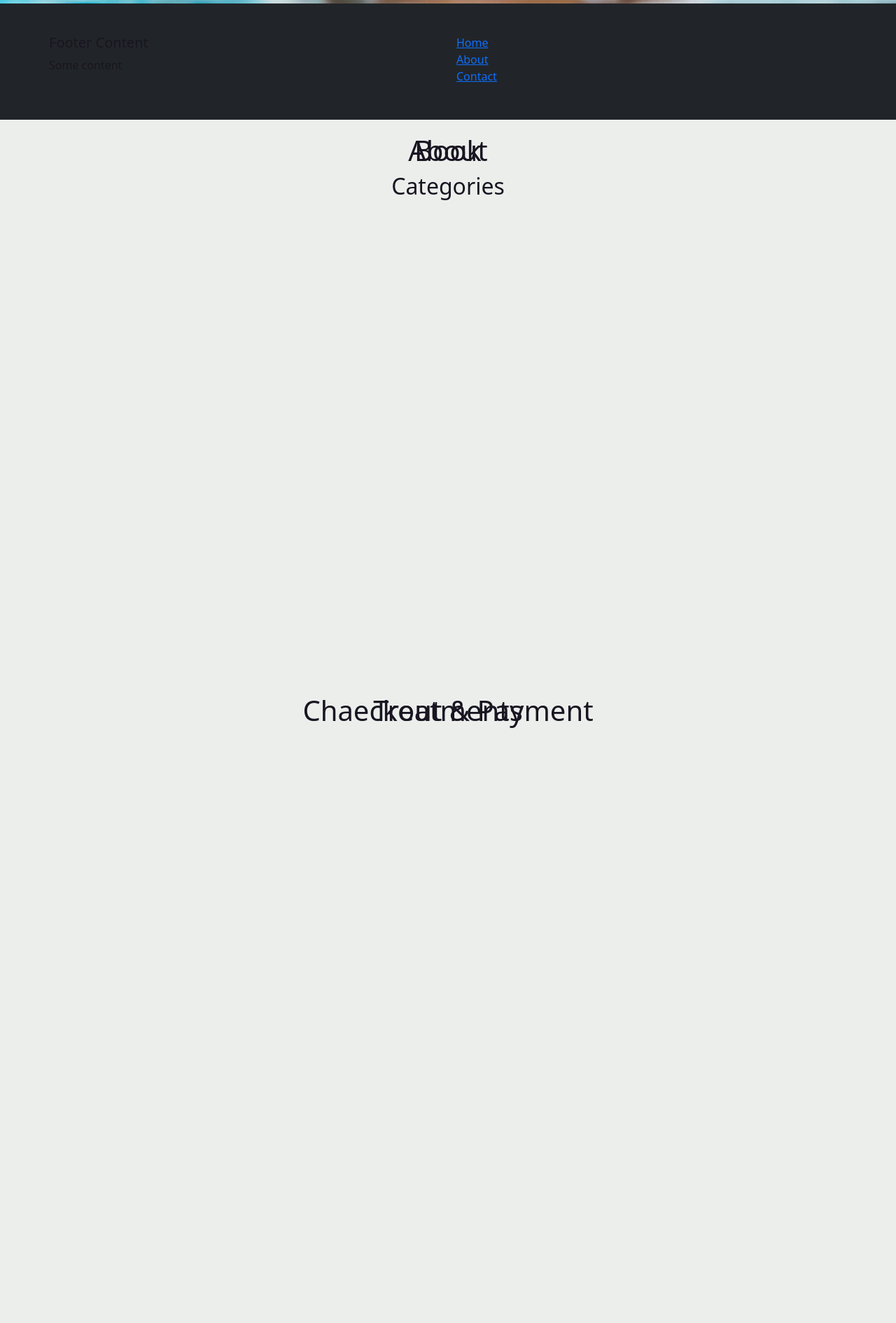
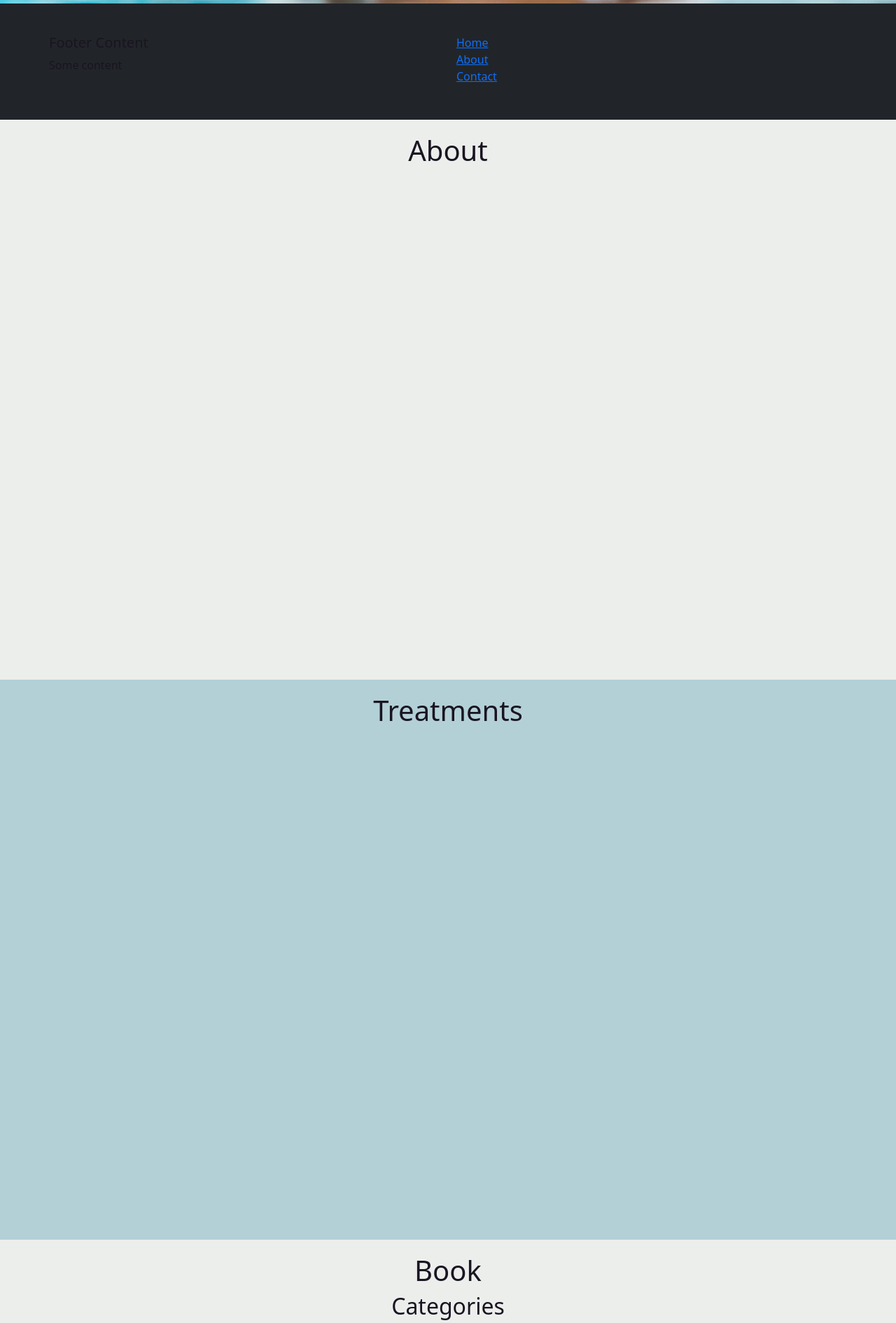
Before and after one commit to CeciliaSG/pp5_hotel_e-commerce, a Django app: page / in a window 1280 px wide. Shown: the part 629-2519 px from the top of the page at 70% size. Before the commit the page ends 1669 px from the top, so only its background shows below. Run offline with Django 4.2, Linux system fonts and the light colour scheme.

Commit message:
Add html and filtering to index.html for treatments section

```diff
--- a/home/templates/home/index.html
+++ b/home/templates/home/index.html
@@ -5,44 +5,47 @@
 
 <div class="container-fluid" style="height: 100vh;">
 
-  <div class="section bg-landing-section bg-colour_blue" id="home">
+  <section class="section bg-landing-section bg-colour_blue" id="home">
     <div class="container">
       <div class="row">
         <h1>The Spa</h1>
         <p>lorem Ipsum</p>
       </div>
     </div>
-  </div>
+  </section>
 
-  <div class="section bg-section-two bg-colour-grey" id="about">
+  <section class="section bg-section-two bg-colour-grey" id="about">
     <div class="container">
       <div class="row">
         <h1>About</h1>
       </div>
     </div>
-  </div>
+  </section>
 
-  <div class="section bg-section-three bg-colour_blue" id="treatments">
-    <div class="container">
-      <div class="row">
+<section class="section bg-section-three bg-colour_blue" id="treatments">
+<div class="container services-container px-4">
         <h1>Treatments</h1>
+<div class="row gy-5 gx-3">
+  {% for category in categories %}
   {% for service in spa_services %}
-<div class="card" style="width: 18rem;">
+  <div class="col-sm-6 col-md-4 col-lg-3 mb-4">
+    <div class="card h-100 p-3" style="width: 18rem;">
         <img src="..." class="card-img-top" alt="...">
         <div class="card-body">
           <h5 class="card-category">{{ category.name }}</h5>
           <h5 class="card-title">{{ service.name }}</h5>
-    <p class="card-text">{{ service.description }}</p>
+          <p class="card-text">{{ service.description | truncatewords:20  }}</p>
           <a href="#" class="btn btn-primary">Read more about the treatment</a>
-  </div>
-   {% endfor %}
-</div>
-
         </div>
     </div>
   </div>
+  {% endfor %}
+  {% endfor %}
+</div>
+</div>
+</section>
 
-    <div class="section bg-section-four bg-colour-grey" id="book">
+<section class="section bg-section-four bg-colour-grey" id="book">
     <div class="container">
       <div class="row">
         <h1>Book</h1>
@@ -55,19 +58,20 @@
     </ul>
   <ul>
     {% for service in spa_services %}
-      <li>{{ service.name }} - {{ service.price }}</li>
+      <li>{{ service.name }} - {{ service.price }}sek</li>
     {% endfor %}
   </ul>
       </div>
     </div>
-  </div>
-     <div class="section bg-section-four bg-colour-grey" id="checkout">
+  </section>
+
+<section class="section bg-section-four bg-colour-grey" id="checkout">
     <div class="container">
       <div class="row">
-        <h1>Chaeckout & Payment</h1>
+        <h1>Checkout & Payment</h1>
       </div>
     </div>
-  </div>
+ </section>
 
 
 
```
Also changed, not shown: services/templates/services/services_details.html (added). Lines whose indentation alone changed are shown as unchanged.
